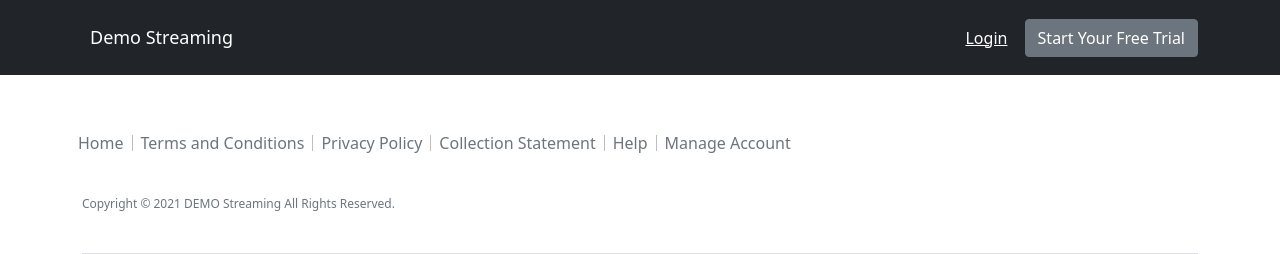
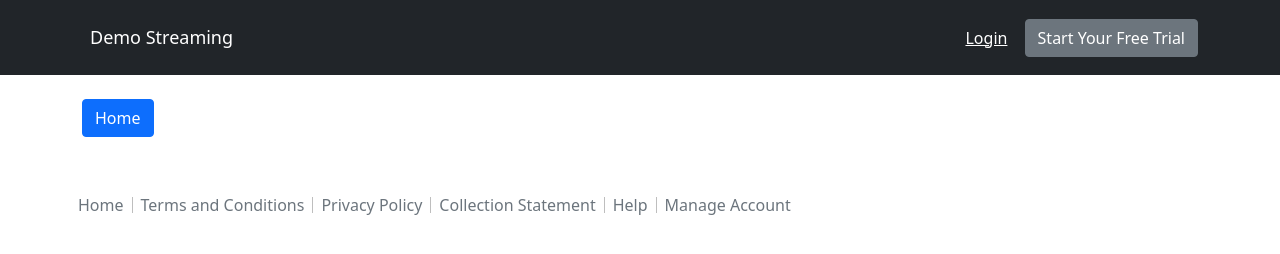
Before and after one commit to yagizbabaozu/AngularJS, a website: page index.html in a window 1280 px wide. Shown: the top 254 px of the page. Drawn offline with nearby package versions, Linux system fonts and the light colour scheme; some packages are replaced by stand-ins of ours.

Commit message:
jquery added

```diff
--- a/app.js
+++ b/app.js
@@ -43,3 +43,9 @@ app.controller("getData", function ($scope, $http) {
     $scope.loading = false;
   });
 });
+
+app.controller("jqueryExample", function ($scope) {
+  $("#clickToHide").click(function () {
+    $(this).hide();
+  });
+});
--- a/index.html
+++ b/index.html
@@ -27,6 +27,24 @@
   <body ng-app="mainApp">
     <header-comp></header-comp>
 
+    <div
+      class="container mx-auto mt-4"
+      id="clickToHide"
+      ng-controller="jqueryExample"
+    >
+      <div class="row">
+        <div class="col">
+          <button
+            onclick="window.location.href = '#!/home';"
+            type="button"
+            class="btn btn-primary"
+          >
+            Home
+          </button>
+        </div>
+      </div>
+    </div>
+
     <div ng-view></div>
     <!-- <div ng-include="'components/footer/footer.html'"></div> -->
 
```
